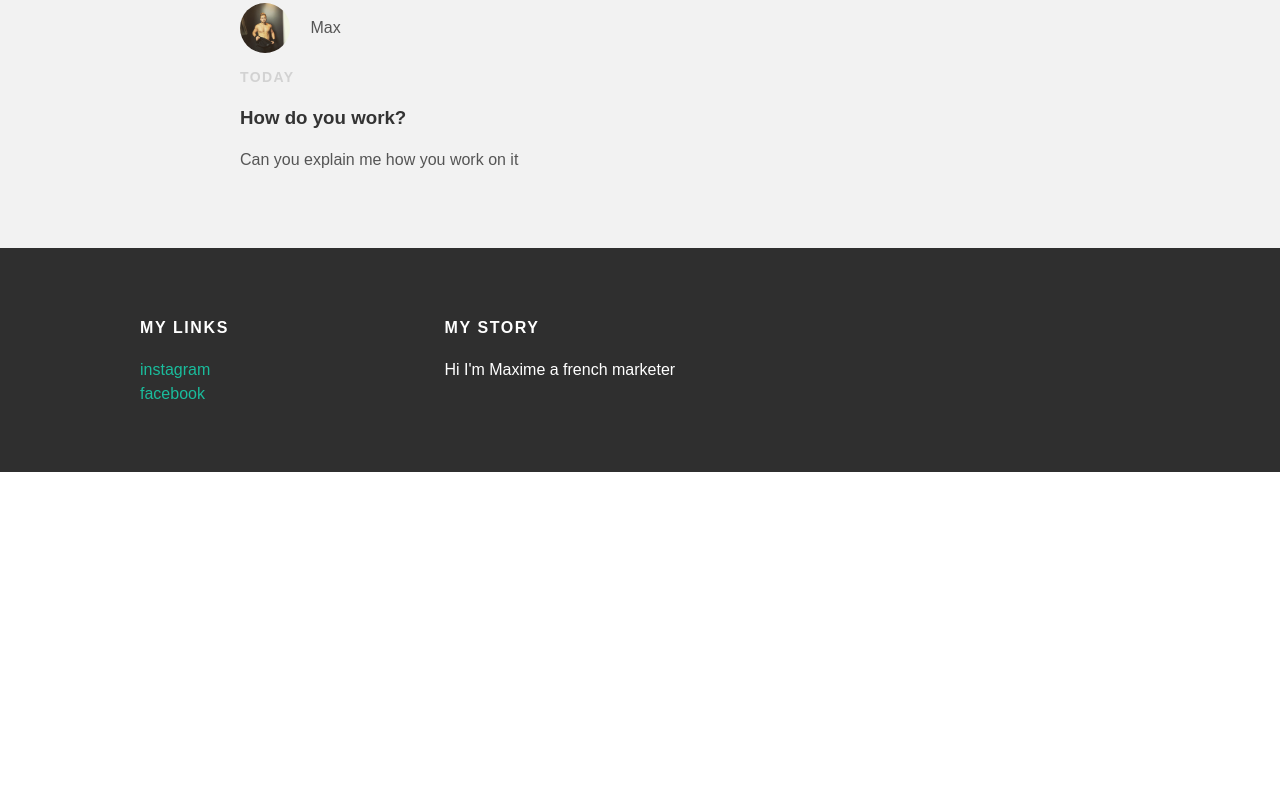
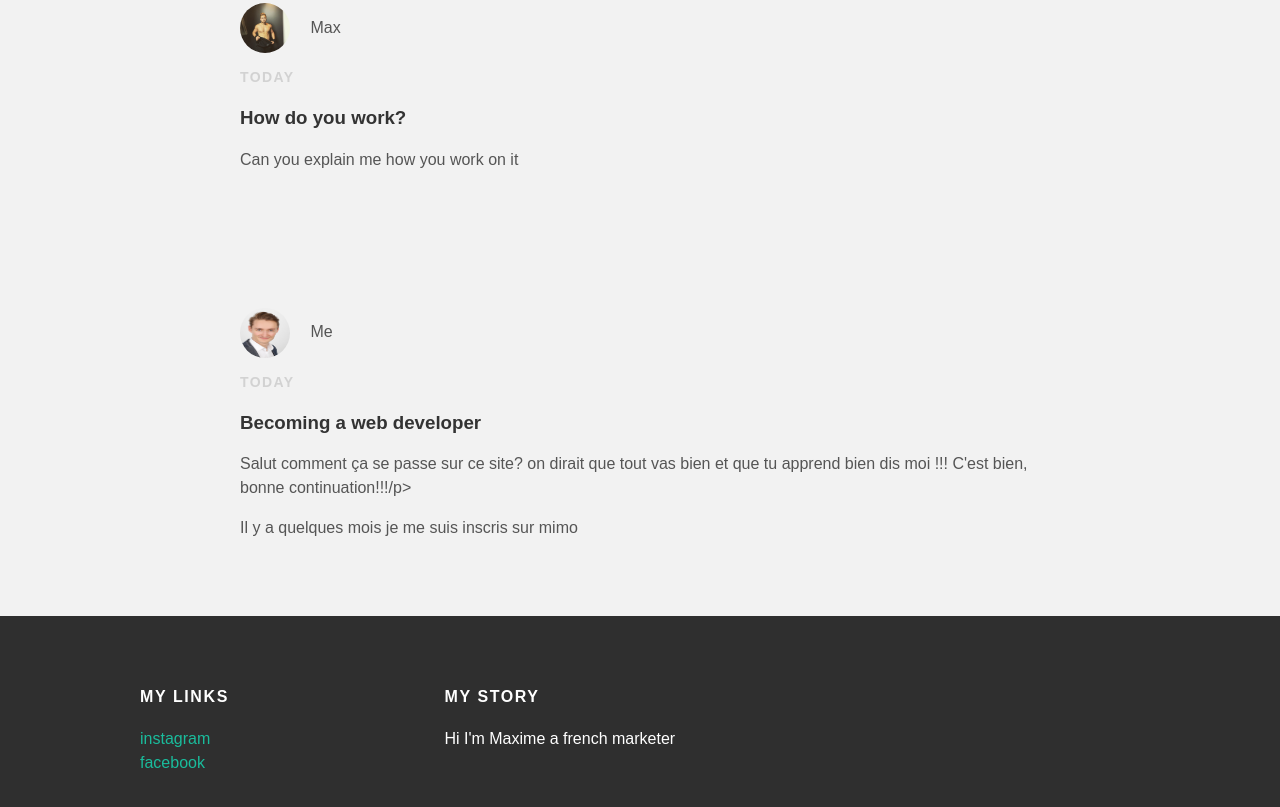
Before and after one commit to Ravat-Maxime/ravat-maxime.github.io, a plain HTML site: page index.html in a window 1280 px wide. Shown: the part 551-1358 px from the top of the page. Before the commit the page ends 1023 px from the top, so only its background shows below. Drawn offline with Linux system fonts and the light colour scheme; a web font is replaced by a local one.

Commit message:
Update index.html

```diff
--- a/index.html
+++ b/index.html
@@ -46,6 +46,20 @@
             </div>
           </div>
         </div>
+        <div class="post-container">
+        <div class="post">
+          <div class="post-author">
+            <img src="me.png">
+            <span>Me</span>
+          </div>
+          <p class="post-date">Today</p>
+          <h3 class="post-title">Becoming a web developer</h3>
+          <div class="post-content">
+            <p>Salut comment ça se passe sur ce site? on dirait que tout vas bien et que tu apprend bien dis moi !!! C'est bien, bonne continuation!!!/p>
+            <p>Il y a quelques mois je me suis inscris sur mimo</p>
+          </div>
+        </div>
+      </div>
       </div>
     </div>
     <Div id="footer">
```
